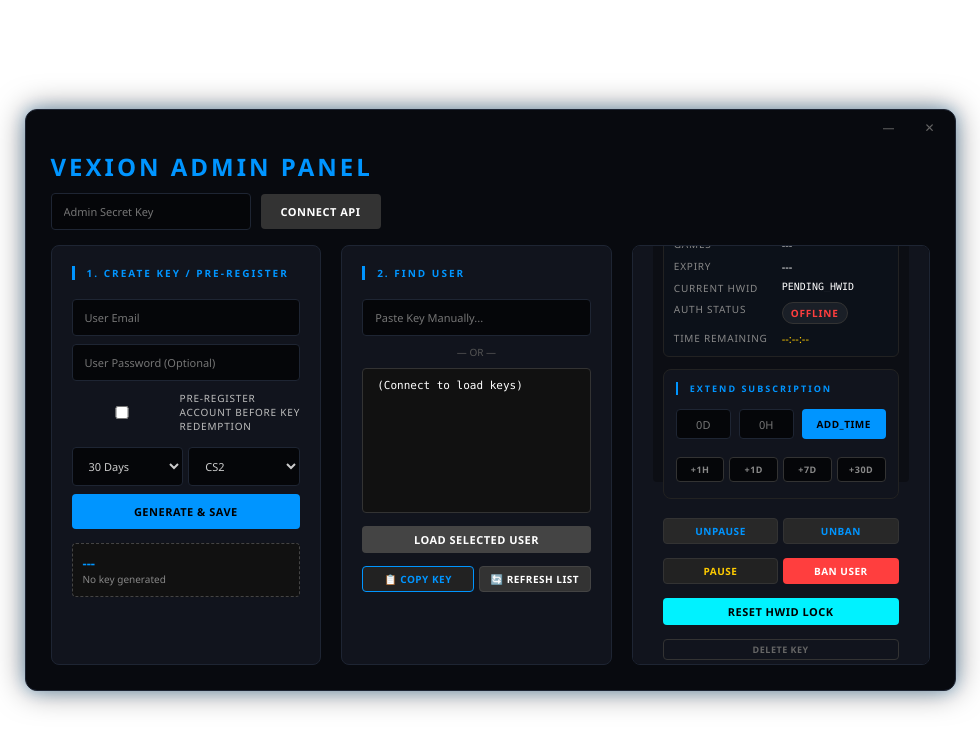
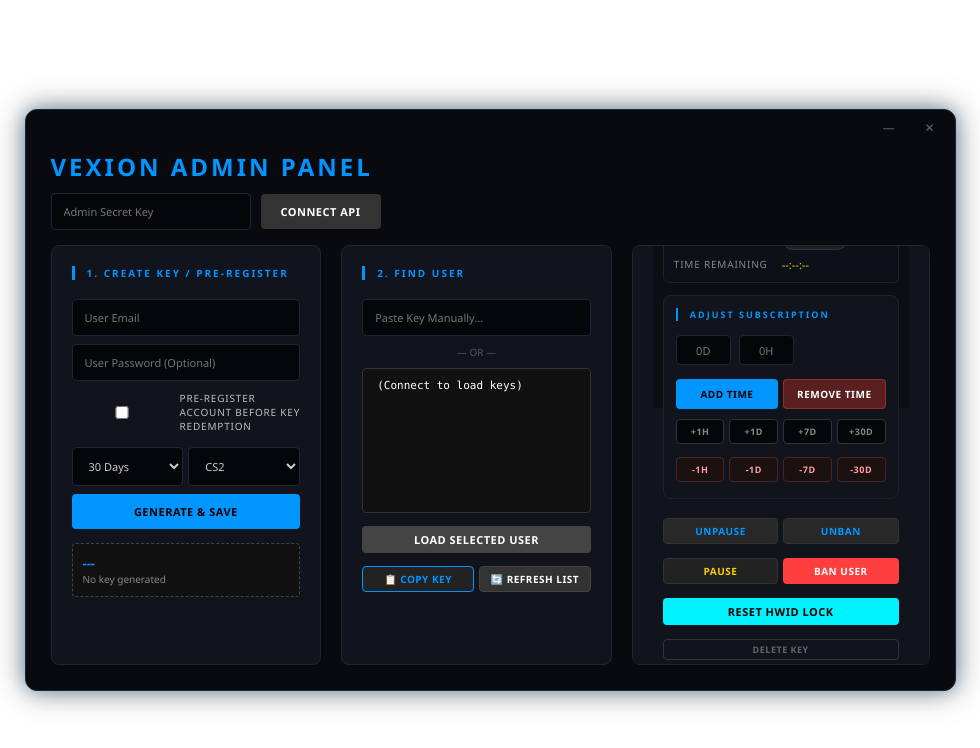
Before and after one commit to jeffyNoJumper/My_Auth_API, an Electron app: page loader/admin.html in a window 980 px wide. Both pictures are taken after a click on the button "DELETE KEY". Drawn offline with Linux system fonts and the light colour scheme; no server answers.

Commit message:
Update admin.html

```diff
--- a/loader/admin.html
+++ b/loader/admin.html
@@ -465,27 +465,38 @@
                     </div>
 
 
-                    <!-- EXTEND TIME SECTION (DAYS + HOURS) -->
+                    <!-- ADJUST TIME SECTION (DAYS + HOURS) -->
                     <div style="margin-bottom:15px; padding:12px; background:var(--bg-card); border-radius:8px; border:1px solid #222;">
-                        <div class="section-label" style="font-size:9px; margin-bottom:10px; border-left-width: 2px;">Extend Subscription</div>
+                        <div class="section-label" style="font-size:9px; margin-bottom:10px; border-left-width: 2px;">Adjust Subscription</div>
 
                         <div class="time-group">
 
                             <input type="number" id="add-days-input" placeholder="0D" title="Days" class="time-input">
 
                             <input type="number" id="add-hours-input" placeholder="0H" title="Hours" class="time-input">
+                        </div>
 
-                            <button onclick="addTimeCombined()" style="height:30px; padding:0; margin:0; font-size:10px; flex:1;">
-                                ADD_TIME
+                        <div style="display:grid; grid-template-columns: 1fr 1fr; gap:5px; margin-top:6px;">
+                            <button onclick="addTimeCombined()" style="height:30px; padding:0; margin:0; font-size:10px; background:var(--accent); color:black;">
+                                ADD TIME
+                            </button>
+                            <button onclick="removeTimeCombined()" style="height:30px; padding:0; margin:0; font-size:10px; background:#5a2020; color:white; border:1px solid rgba(255, 84, 84, 0.3);">
+                                REMOVE TIME
                             </button>
                         </div>
 
-                        <!-- Quick Add Buttons -->
-                        <div style="display:grid; grid-template-columns: 1fr 1fr 1fr 1fr; gap:5px;">
+                        <div style="display:grid; grid-template-columns: 1fr 1fr 1fr 1fr; gap:5px; margin-top:6px;">
                             <button onclick="quickAdd(0.0416)" style="font-size:9px; background:var(--bg-input); border:1px solid #333; color:#888; padding:5px 0;">+1H</button>
                             <button onclick="quickAdd(1)" style="font-size:9px; background:var(--bg-input); border:1px solid #333; color:#888; padding:5px 0;">+1D</button>
                             <button onclick="quickAdd(7)" style="font-size:9px; background:var(--bg-input); border:1px solid #333; color:#888; padding:5px 0;">+7D</button>
                             <button onclick="quickAdd(30)" style="font-size:9px; background:var(--bg-input); border:1px solid #333; color:#888; padding:5px 0;">+30D</button>
+                        </div>
+
+                        <div style="display:grid; grid-template-columns: 1fr 1fr 1fr 1fr; gap:5px; margin-top:5px;">
+                            <button onclick="quickRemove(0.0416)" style="font-size:9px; background:#1c1111; border:1px solid #4a2424; color:#ff9e9e; padding:5px 0;">-1H</button>
+                            <button onclick="quickRemove(1)" style="font-size:9px; background:#1c1111; border:1px solid #4a2424; color:#ff9e9e; padding:5px 0;">-1D</button>
+                            <button onclick="quickRemove(7)" style="font-size:9px; background:#1c1111; border:1px solid #4a2424; color:#ff9e9e; padding:5px 0;">-7D</button>
+                            <button onclick="quickRemove(30)" style="font-size:9px; background:#1c1111; border:1px solid #4a2424; color:#ff9e9e; padding:5px 0;">-30D</button>
                         </div>
                     </div>
 
@@ -1008,7 +1019,7 @@
             }
 
             let daysToSend = customDays;
-            if (action === 'add-time' && daysToSend === null) {
+            if ((action === 'add-time' || action === 'remove-time') && daysToSend === null) {
                 const inputValue = parseFloat(document.getElementById('add-days-input')?.value || '0');
                 if (!inputValue || inputValue <= 0) {
                     alert('Enter a valid amount of time.');
@@ -1024,7 +1035,7 @@
                 admin_password: adminPass
             };
 
-            if (action === 'add-time') {
+            if (action === 'add-time' || action === 'remove-time') {
                 payload.days = daysToSend;
             }
 
@@ -1046,7 +1057,7 @@
                     return;
                 }
 
-                if (action === 'add-time') {
+                if (action === 'add-time' || action === 'remove-time') {
                     document.getElementById('add-days-input').value = '';
                     document.getElementById('add-hours-input').value = '';
                 }
@@ -1078,8 +1089,28 @@
             await modifyKey('add-time', totalDays);
         }
 
+        async function removeTimeCombined() {
+            const daysInput = document.getElementById('add-days-input');
+            const hoursInput = document.getElementById('add-hours-input');
+
+            const days = parseFloat(daysInput?.value || '0') || 0;
+            const hours = parseFloat(hoursInput?.value || '0') || 0;
+
+            if (days <= 0 && hours <= 0) {
+                alert('Enter at least some time to remove.');
+                return;
+            }
+
+            const totalDays = days + (hours / 24);
+            await modifyKey('remove-time', totalDays);
+        }
+
         function quickAdd(daysValue) {
             modifyKey('add-time', daysValue);
+        }
+
+        function quickRemove(daysValue) {
+            modifyKey('remove-time', daysValue);
         }
 
         async function copyActiveKey() {
```
